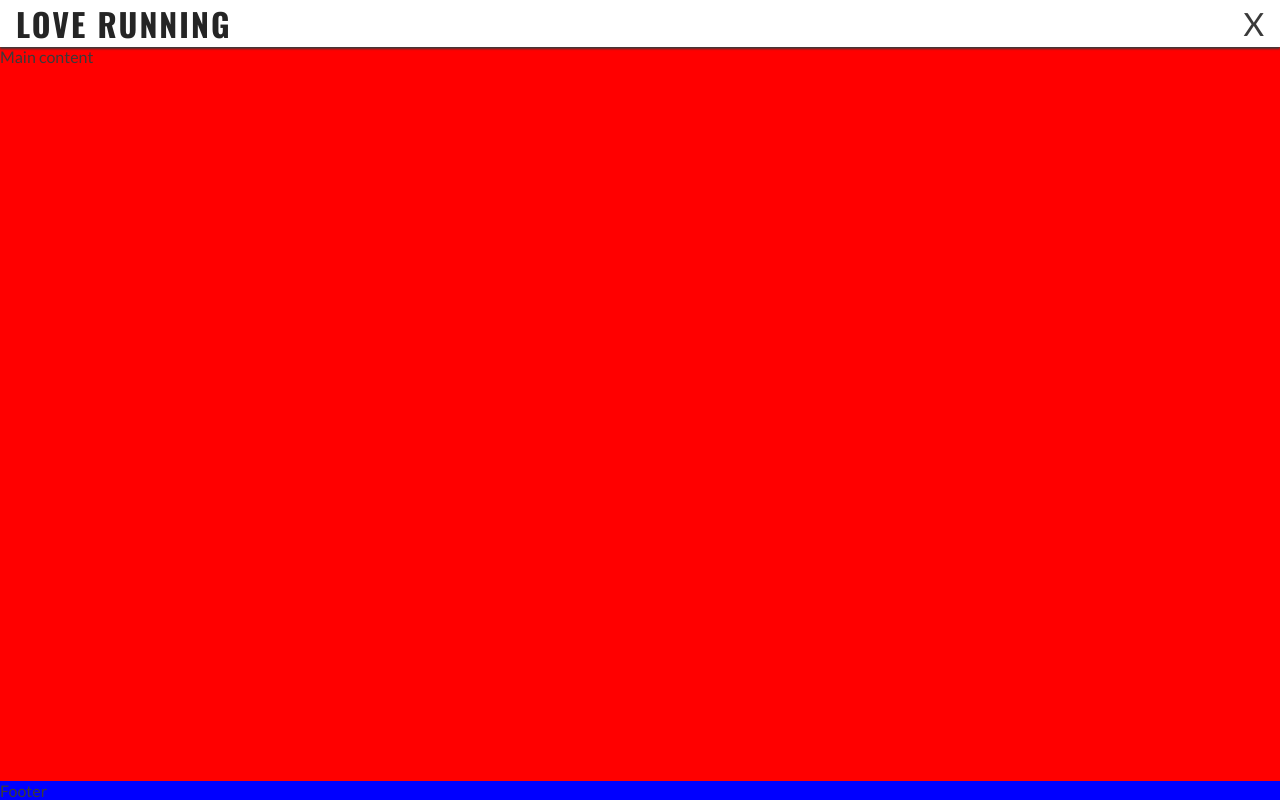
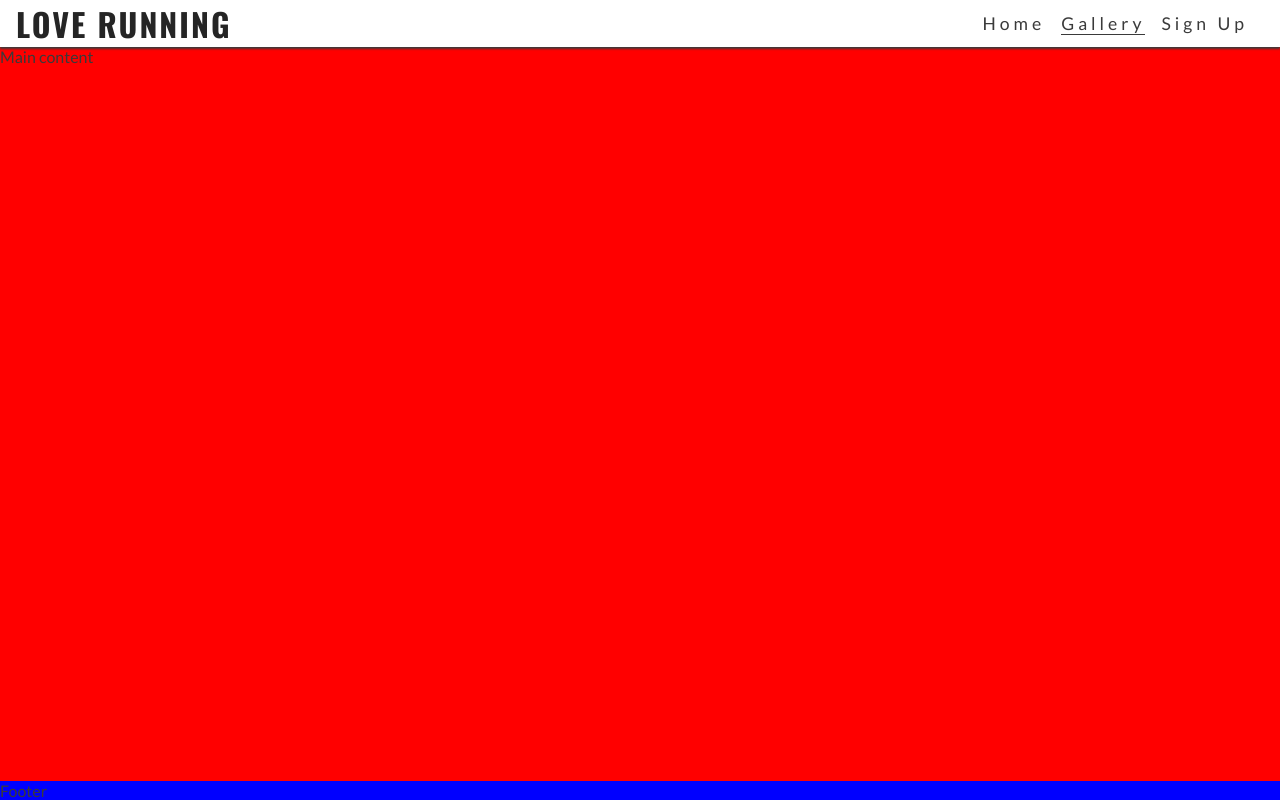
Before and after one commit to amirmhmdi/love-running, a plain HTML site: page index.html in a window 1280 px wide. Drawn offline with nearby package versions, Linux system fonts and the light colour scheme.

Commit message:
display navbar item and hide toggle icon on screen 768

```diff
--- a/assets/css/style.css
+++ b/assets/css/style.css
@@ -7,7 +7,7 @@
 }
 
 body {
-  font-family: 'lato', sans-serif;
+  font-family: "lato", sans-serif;
   min-height: 100vh;
   display: flex;
   flex-direction: column;
@@ -32,8 +32,8 @@
   text-decoration: none;
 }
 
-h1{
-  font-family: 'oswald', sans-serif;
+h1 {
+  font-family: "oswald", sans-serif;
   text-transform: uppercase;
   letter-spacing: 2px;
   color: #252525;
@@ -49,12 +49,12 @@
   margin-bottom: 1em;
 }
 
-.active{
+.active {
   border-bottom: 1px solid #3a3a3a;
 }
 
 /* nav bar style with dropdown style */
-nav{
+nav {
   position: absolute;
   background-color: #ffffff;
   width: 100%;
@@ -62,18 +62,18 @@
   padding: 0 1rem;
   box-shadow: 0 2px 2px 0 #3a3a3a;
   display: none;
-    top:100%;
+  top: 100%;
 }
 
-#nav-toggle:checked~nav{
+#nav-toggle:checked ~ nav {
   display: block;
 }
 
-#nav-toggle{
+#nav-toggle {
   display: none;
 }
 
-.nav-toggle-label{
+.nav-toggle-label {
   font-size: 2rem;
 }
 
@@ -86,3 +86,27 @@
 footer {
   background-color: blue;
 }
+
+@media screen and (min-width: 768px) {
+  /* header */
+  nav {
+    display: block;
+    position: relative;
+    box-shadow: none;
+    width: auto;
+    padding: 0;
+    margin-right: 1rem
+  }
+
+  #menu{
+    display: flex;
+  }
+
+  #menu li {
+    margin: 0 0 0 1rem;
+  }
+
+  .nav-toggle-label {
+    display: none;
+  }
+}
```
Lines whose indentation alone changed are shown as unchanged.
